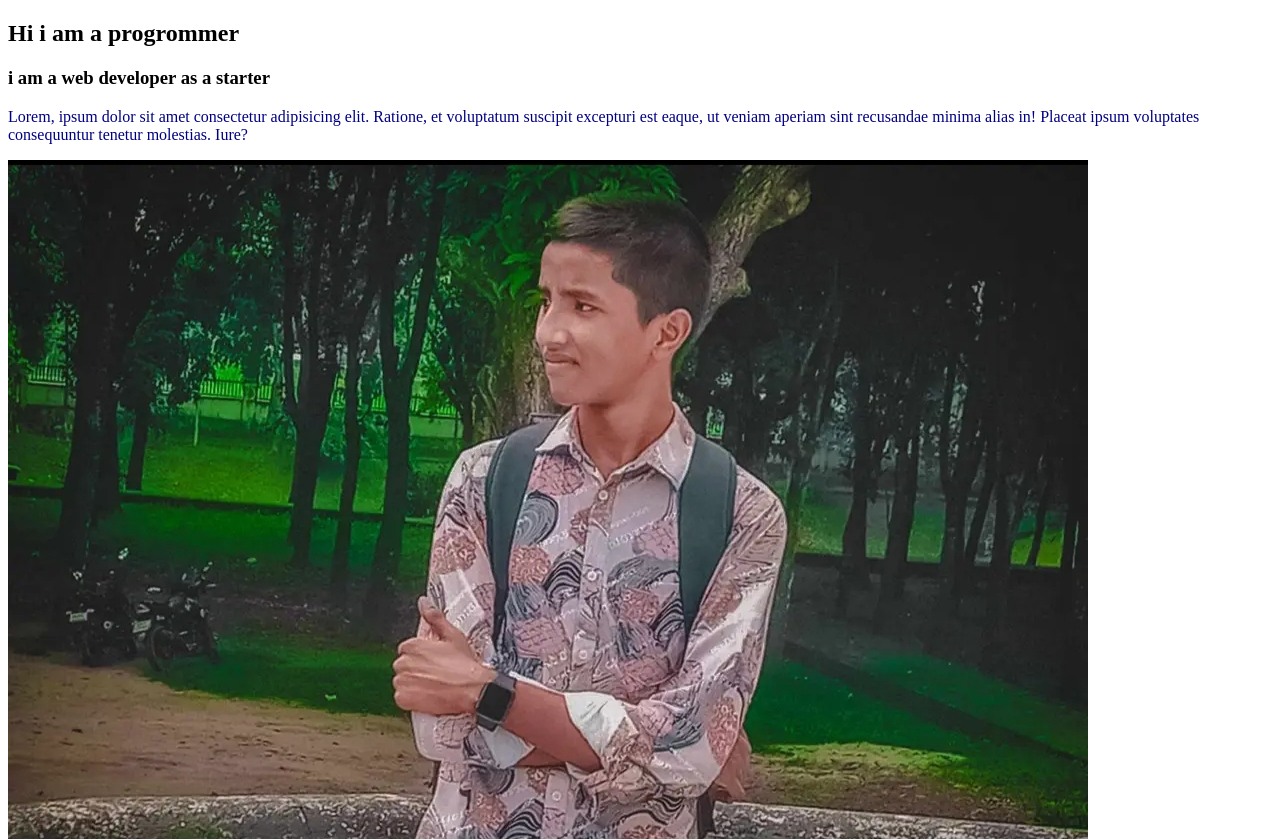
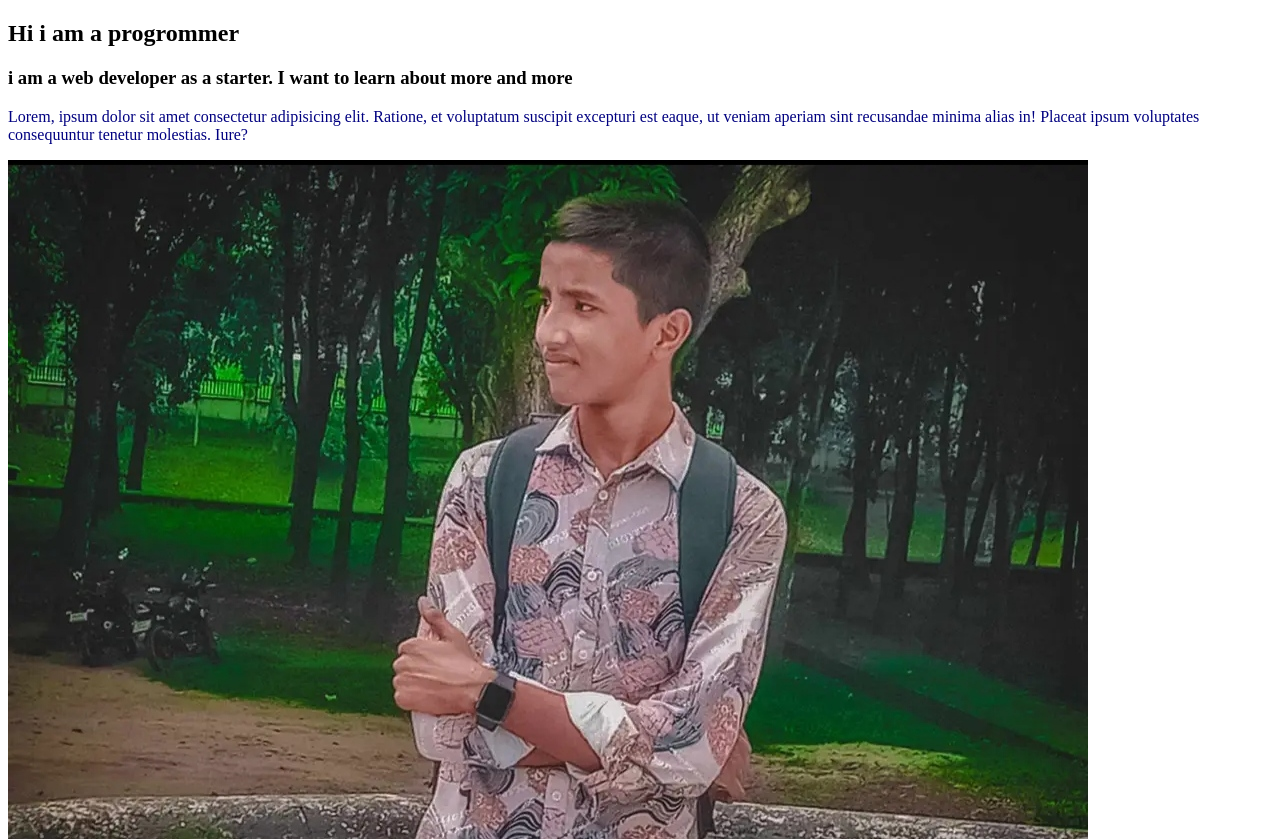
Before and after one commit to X-manavailable/my-second-repo, a plain HTML site: page index.html in a window 1280 px wide. Shown: the top 839 px of the page. Drawn offline with Linux system fonts and the light colour scheme.

Commit message:
some change repo

```diff
--- a/index.html
+++ b/index.html
@@ -8,7 +8,7 @@
 </head>
 <body>
     <h2>Hi i am a progrommer</h2>
-    <h3>i am a web developer as a starter</h3>
+    <h3>i am a web developer as a starter. I want to learn about more and more</h3>
     <p>Lorem, ipsum dolor sit amet consectetur adipisicing elit. Ratione, et voluptatum suscipit excepturi est eaque, ut veniam aperiam sint recusandae minima alias in! Placeat ipsum voluptates consequuntur tenetur molestias. Iure?</p>
     <img src="imran.jpg" alt="">
     <img src="fire.jpg" alt="">
```
